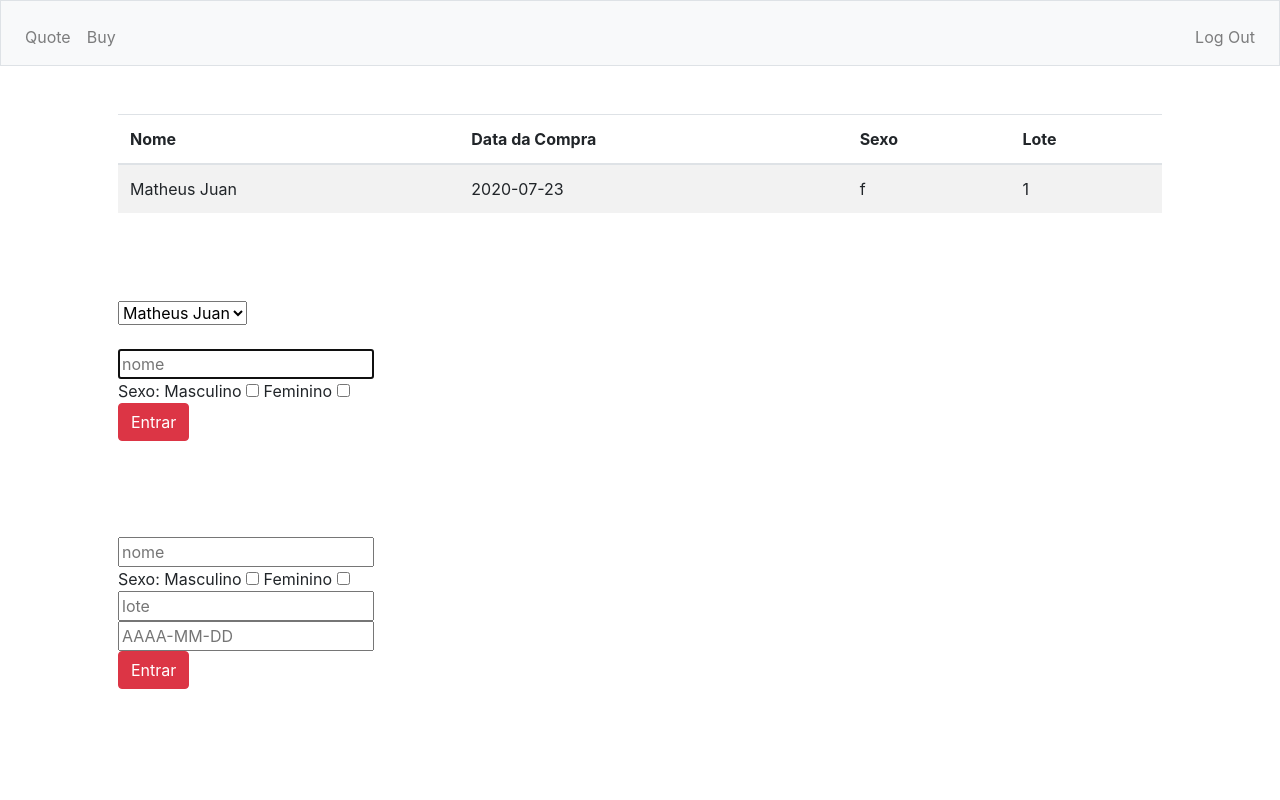
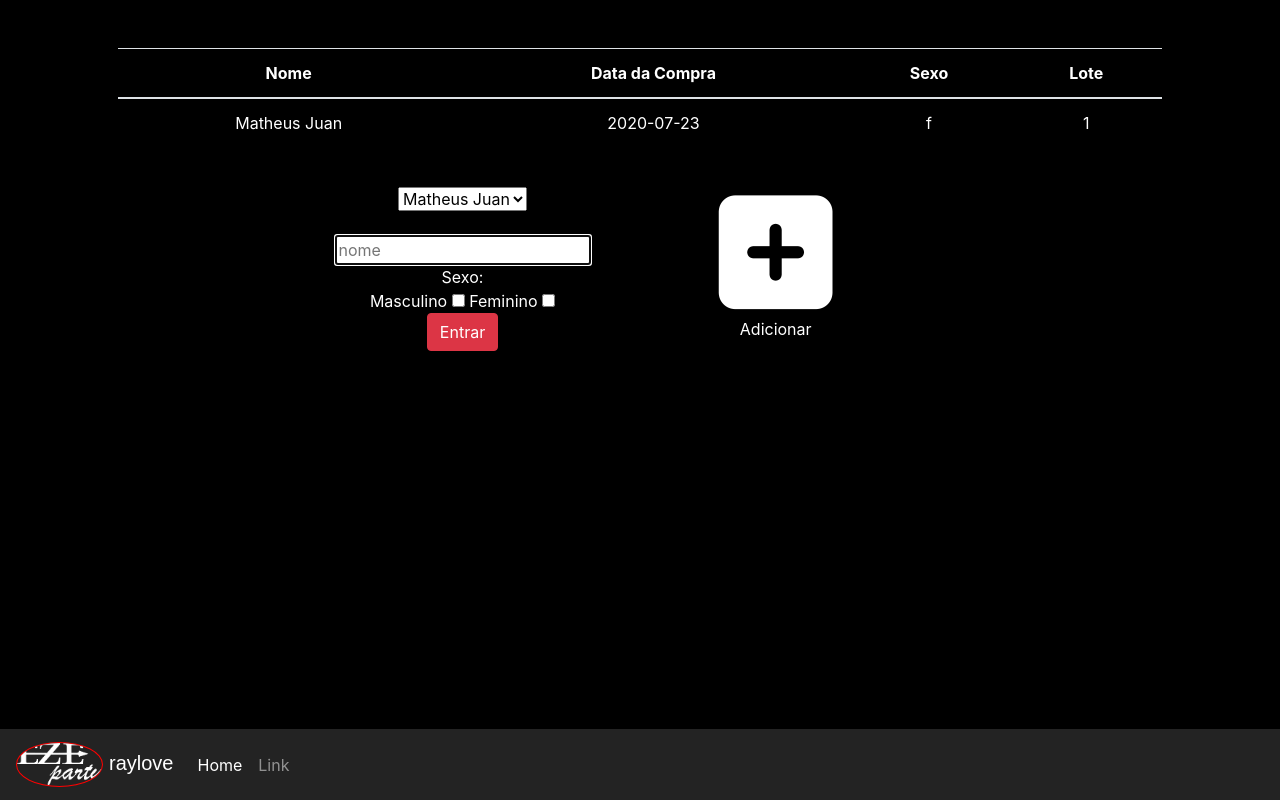
Before and after one commit to matheusjuan1/app-EZE, a Flask app: page /promoter in a window 1280 px wide. Run offline with Flask 2, Linux system fonts and the light colour scheme; the visitor is signed in with stand-in values (Sample User, id 1); data comes from the database, SQL or seed files in the repository; some libraries are stand-ins or nearby versions.

Commit message:
att layout promoter

```diff
--- a/app/app.py
+++ b/app/app.py
@@ -97,10 +97,11 @@
         db = sqlite3.connect("eze.db")
         db.row_factory = sqlite3.Row
         eze = db.cursor()
-        # user = eze.execute("SELECT * FROM promoters WHERE id = ?", [session["user_id"]])
+        eze.execute("SELECT * FROM promoters WHERE id = ?", [session["user_id"]])
+        linhas2 = eze.fetchall()
         eze.execute("SELECT * FROM lista WHERE fk_promoter = ?", [session["user_id"]])
         linhas = eze.fetchall()
-        return render_template("promoter.html", banco = linhas)
+        return render_template("promoter.html", banco = linhas, promoter = linhas2)
     else:
         nome = request.form["nome"]
         sexo = request.form["sexo"]
--- /dev/null
+++ b/app/static/promoter.css
@@ -0,0 +1,30 @@
+.acoes{
+    width: 100%;
+    display: flex;
+    flex-wrap: wrap;
+}
+
+.form1{
+    width: 30%;
+    text-align: center;
+    left: 18%;
+    position: relative;
+    right: 2%;
+}
+.form2{
+    width: 30%;
+    text-align: center;
+    left: 18%;
+    position: relative;
+}
+
+.form2 i{
+    font-size: 130px;
+    cursor: pointer;
+    transition: all 1s;
+}
+.form2 i:hover{
+    font-size: 145px;
+    cursor: pointer;
+    box-shadow: 0px 0px 0px 0px red
+}
--- a/app/templates/layout1.html
+++ b/app/templates/layout1.html
@@ -16,6 +16,8 @@
 
 
         <link href="../static/layout1.css" rel="stylesheet">
+        {% block css %}{% endblock %}
+
         <script src="https://kit.fontawesome.com/c8284bd1fb.js" crossorigin="anonymous"></script>
         <script src="https://code.jquery.com/jquery-3.3.1.min.js"></script>
         <script src="https://cdnjs.cloudflare.com/ajax/libs/popper.js/1.14.3/umd/popper.min.js"></script>
@@ -41,8 +43,8 @@
 
           <nav class="navbar fixed-bottom navbar-expand-lg navbar-dark">
             <a class="navbar-brand" href="#">
-                <img src="../static/img/compras/gui.jpeg" height="45" alt="">
-                <span>{{nome}}</span>
+                <img src="{% block img_header %}{% endblock %}" height="45" alt="">
+                <span>{% block nome_header %}{% endblock %}</span>
             </a>
             <button class="navbar-toggler" type="button" data-toggle="collapse" data-target="#navbarTogglerDemo02" aria-controls="navbarTogglerDemo02" aria-expanded="false" aria-label="Toggle navigation">
                 <i class="fas fa-bars"></i>
--- a/app/templates/promoter.html
+++ b/app/templates/promoter.html
@@ -1,12 +1,17 @@
-{% extends "layoutprovi.html" %}
+{% extends "layout1.html" %}
 
-<!-- {% block head %}
-    <link rel="stylesheet" href="../static/login.css">
-{% endblock %} -->
+{% block css %}
+    <link rel="stylesheet" href="../static/promoter.css">
+{% endblock %}
+
+<script src="https://kit.fontawesome.com/c8284bd1fb.js" crossorigin="anonymous"></script>
+<script src="https://code.jquery.com/jquery-3.3.1.min.js"></script>
+<script src="https://cdnjs.cloudflare.com/ajax/libs/popper.js/1.14.3/umd/popper.min.js"></script>
+<script src="https://maxcdn.bootstrapcdn.com/bootstrap/4.1.3/js/bootstrap.min.js"></script>
 
 {% block title %}
-    {% for linha in banco %}
-        {{linha["nomePromoter"]}}
+    {% for linha in promoter %}
+        {{linha["nome"]}}
     {% endfor %}
 {% endblock %}
 
@@ -32,10 +37,10 @@
     </tbody>
 </table>
 <br>
-<br>
-<br>
+
 <!-- quando clicar em um botão atualizar aparecerá um formulário para informar qual campo ele quer alterar -->
-<div>
+<div class="acoes">
+    <div class="form1">
         <form action="/promoter" method="POST">
             <select name="SC" id="">
                 {% for i in banco %}
@@ -44,21 +49,37 @@
             </select>
             <br><br>
             <input tabindex="1" name="nome" autofocus placeholder="nome"><br>
-        Sexo: Masculino <input value="M" tabindex="2" name="sexo" type="checkbox"> Feminino <input value="F" tabindex="2" name="sexo" type="checkbox">
+            Sexo: <br> Masculino <input value="M" tabindex="2" name="sexo" type="checkbox"> Feminino <input value="F"
+                tabindex="2" name="sexo" type="checkbox">
             <br>
             <button class="btn btn-danger btnIndex" tabindex="3" type="submit">Entrar</button>
         </form>
-    <br>
-    <br>
-    <br>
-    <br>
-    <form action="/del_cliente" method="POST">
+    </div>
+
+    <div class="form2">
+        <i class="fas fa-plus-square"></i> <br>
+        Adicionar
+        <!-- <form action="/del_cliente" method="POST">
             <input tabindex="4" name="nome" autofocus placeholder="nome"><br>
-        Sexo: Masculino <input value="M" tabindex="5" name="sexo" type="checkbox"> Feminino <input value="F" tabindex="6" name="sexo" type="checkbox"><br>
+            Sexo: Masculino <input value="M" tabindex="5" name="sexo" type="checkbox"> Feminino <input value="F"
+                tabindex="6" name="sexo" type="checkbox"><br>
             <input tabindex="7" name="lote" autofocus placeholder="lote"><br>
             <input tabindex="8" name="data" autofocus placeholder="AAAA-MM-DD"><br>
             <button class="btn btn-danger btnIndex" tabindex="9" type="submit">Entrar</button>
-    </form>
+        </form> -->
+    </div>
 </div>
 
 {% endblock %}
+
+{% block img_header %}
+    {% for linha in promoter %}
+        {{linha["urlIMG"]}}
+    {% endfor %}
+{% endblock %}
+
+{% block nome_header %}
+    {% for linha in promoter %}
+        {{linha["nome"]}}
+    {% endfor %}
+{% endblock %}
```
Lines whose indentation alone changed are shown as unchanged.
